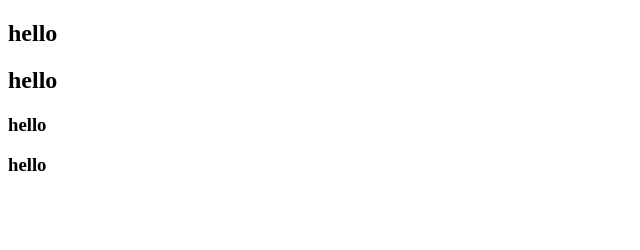
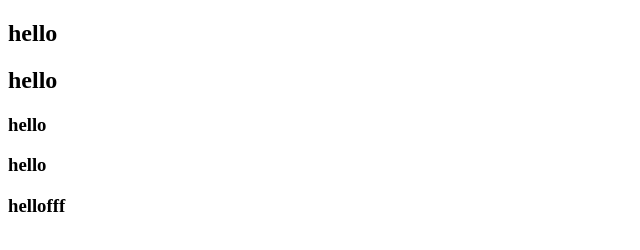
Before and after one commit to sudeeppatgar/demo-project, a plain HTML site: page html-folder/index.html in a window 1280 px wide. Shown: the full height of the page, 0-640 px from the left. Drawn offline with Linux system fonts and the light colour scheme.

Commit message:
feature commit

```diff
--- a/html-folder/index.html
+++ b/html-folder/index.html
@@ -10,5 +10,6 @@
     <h2>hello</h2>
     <h3>hello</h3>
     <h3>hello</h3>
+    <h3>hellofff</h3>
 </body>
 </html>
```
